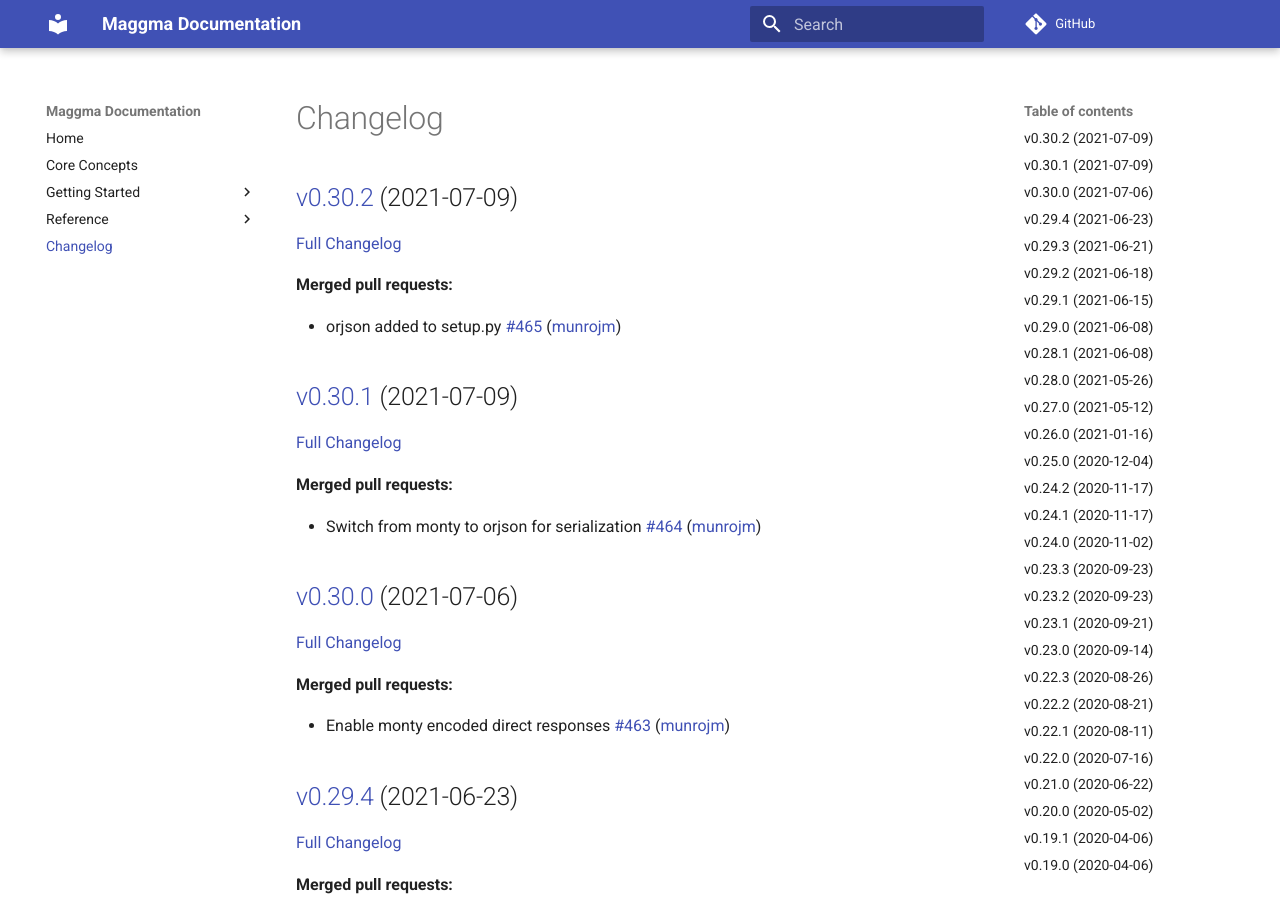
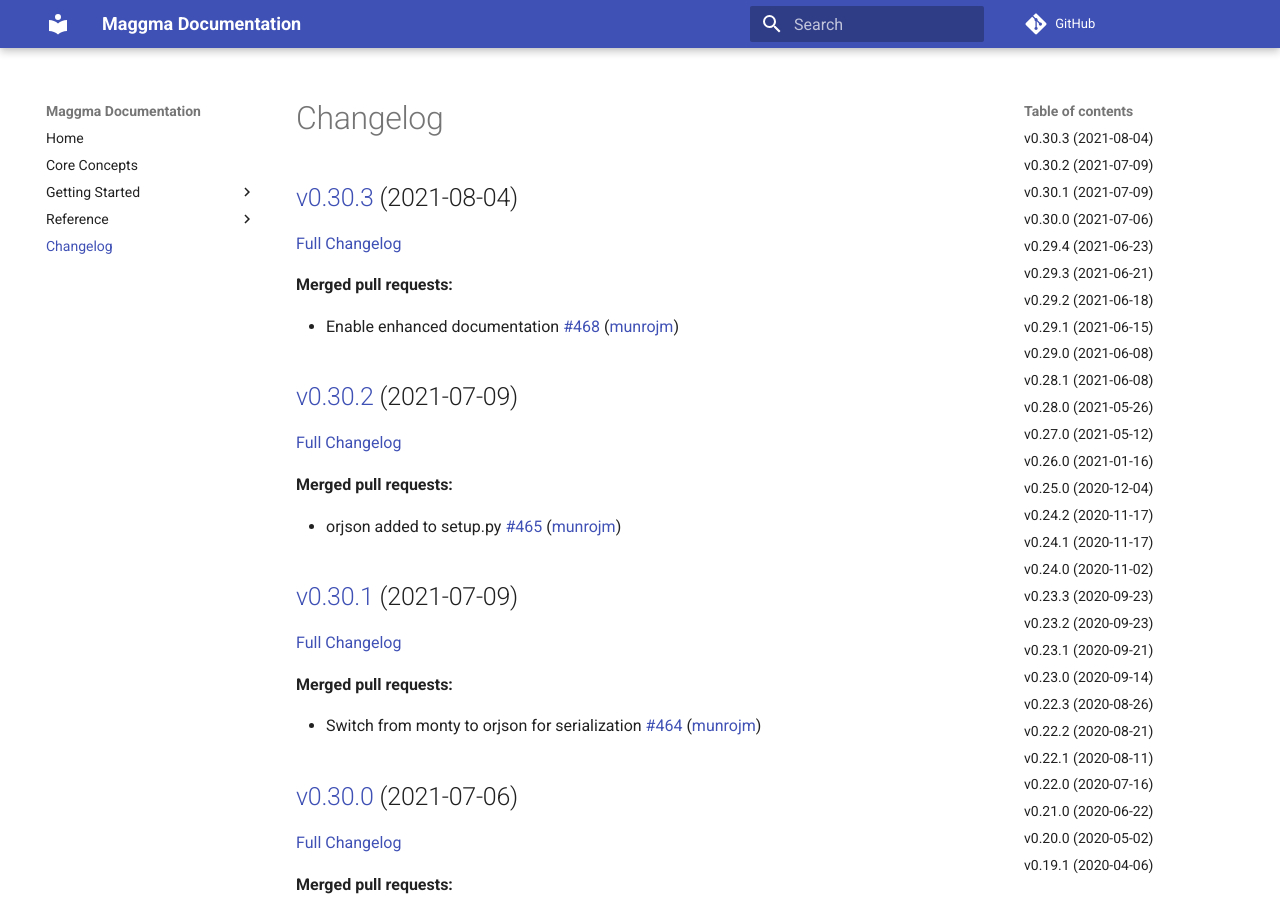
Before and after one commit to materialsproject/maggma, an MkDocs documentation site: the page built from docs/CHANGELOG.md, in a window 1280 px wide and 900 px high. Built offline with MkDocs 1.6.1 and Material for MkDocs 9.7.7, drawn with Linux system fonts in a browser that asks for light colours; comment, search, counter and statistics services are not loaded.

Commit message:
Updated CHANGELOG.md

```diff
--- a/docs/CHANGELOG.md
+++ b/docs/CHANGELOG.md
@@ -1,4 +1,12 @@
 # Changelog
+
+## [v0.30.3](https://github.com/materialsproject/maggma/tree/v0.30.3) (2021-08-04)
+
+[Full Changelog](https://github.com/materialsproject/maggma/compare/v0.30.2...v0.30.3)
+
+**Merged pull requests:**
+
+- Enable enhanced documentation [\#468](https://github.com/materialsproject/maggma/pull/468) ([munrojm](https://github.com/munrojm))
 
 ## [v0.30.2](https://github.com/materialsproject/maggma/tree/v0.30.2) (2021-07-09)
 
```
